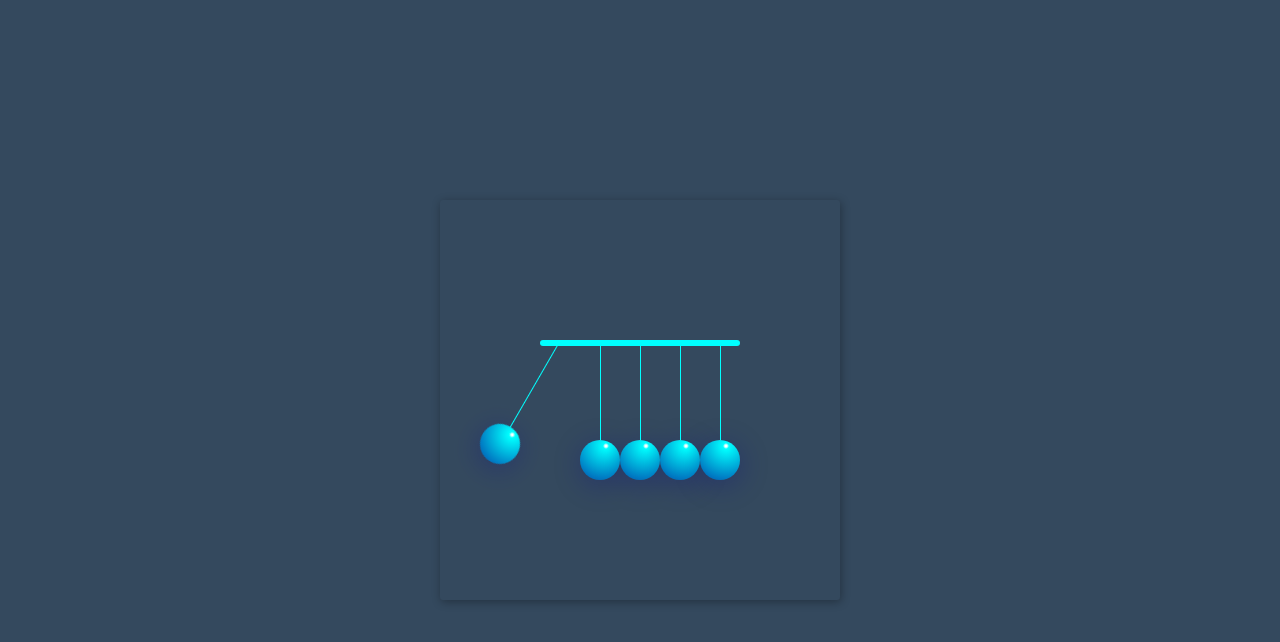
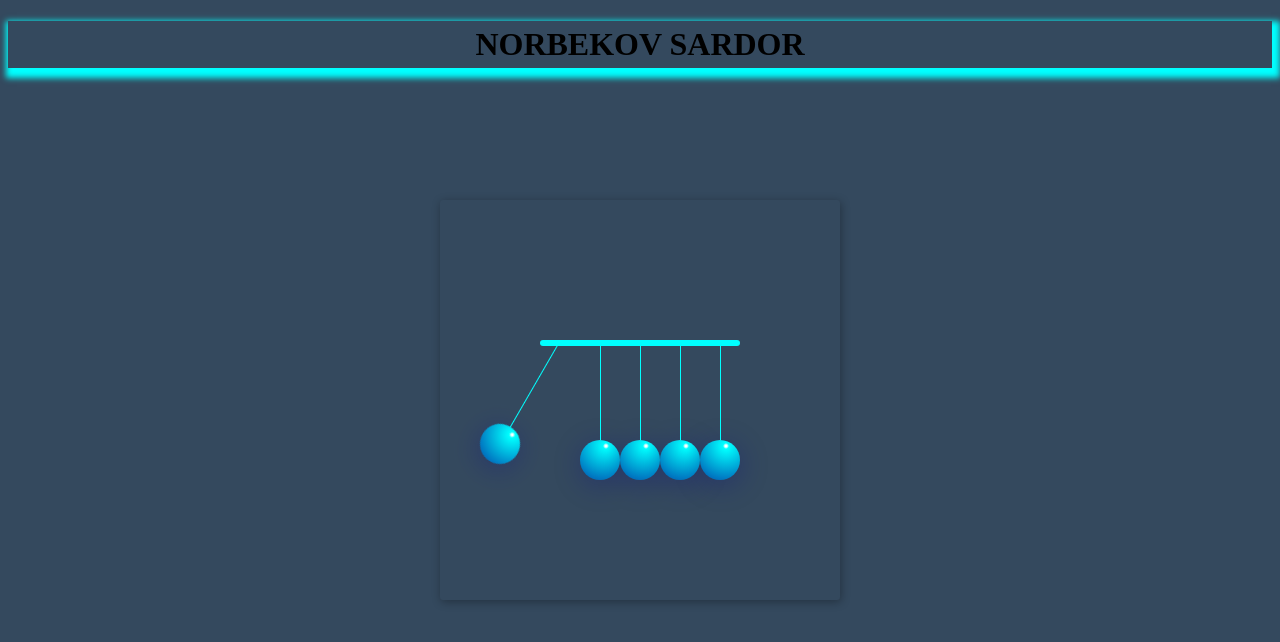
Before and after one commit to sardorwepdev/ball, a plain HTML site: page index.html in a window 1280 px wide. Drawn offline with Linux system fonts and the light colour scheme.

Commit message:
ism o'zgardi

```diff
--- a/index.html
+++ b/index.html
@@ -6,6 +6,7 @@
     <link rel="stylesheet" href="main.css">
 </head>
 <body>
+    <h1>NORBEKOV SARDOR</h1>
     <div class="frame">
         <div class="cadle">
             <div class="ball ball-1"></div>
--- a/main.css
+++ b/main.css
@@ -82,3 +82,8 @@ body{
         transform: rotate(-30deg);
     }
 }
+h1{
+    text-align: center;
+border: 5px solid #34495e;
+box-shadow: 3px 5px 6px 5px aqua;
+}
```
